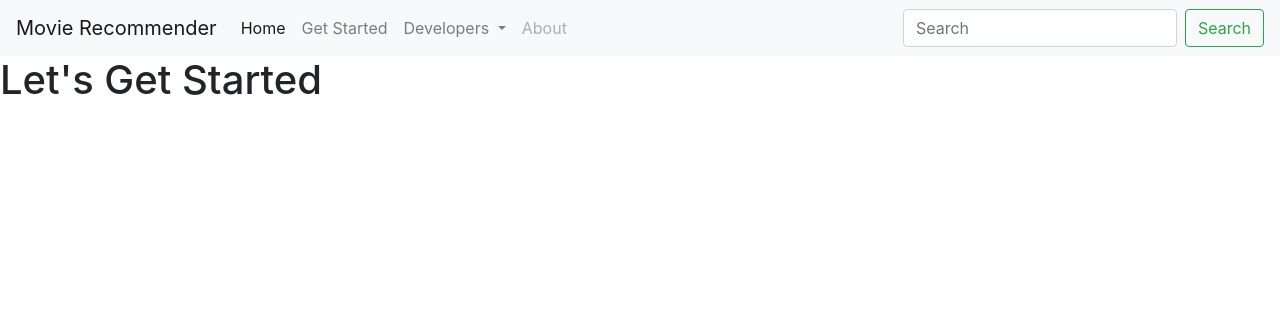
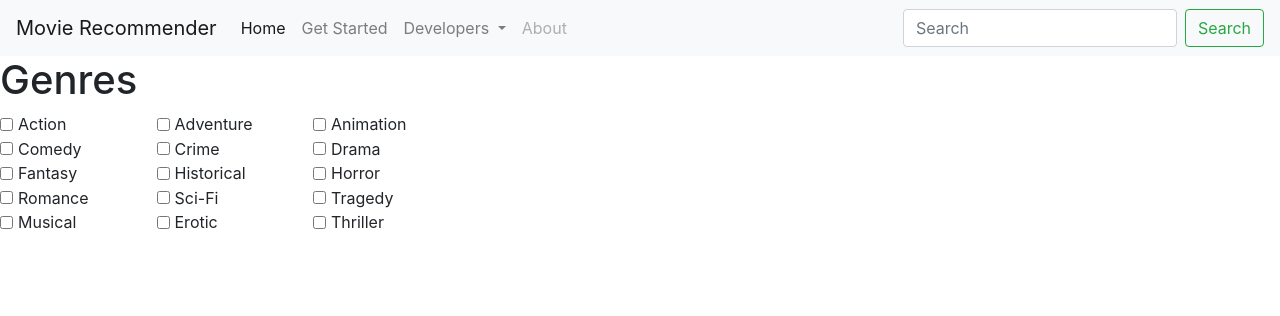
Before and after one commit to himanshu03vsk/RecommendIt, a Django app: page /start in a window 1280 px wide. Shown: the top 316 px of the page. Run offline with Django 3.2, Linux system fonts and the light colour scheme; some libraries are stand-ins or nearby versions.

Commit message:
added checkboxes

```diff
--- a/templates/base.html
+++ b/templates/base.html
@@ -4,7 +4,14 @@
 
 <!DOCTYPE html>
 <html lang="en">
+
     <head>
+    <style>
+    {% block style %}
+
+    {% endblock style %}
+    </style>
+    {% comment %} {% block head %} {% endcomment %}
         <!-- Required meta tags -->
         <meta charset="utf-8">
         <meta name="viewport" content="width=device-width, initial-scale=1, shrink-to-fit=no">
--- a/templates/start.html
+++ b/templates/start.html
@@ -4,6 +4,83 @@
 
 {% block body %}
 
-<h1>Let's Get Started</h1>
+<h1>Genres</h1>
+<div class="form-check-1 form-check-inline" style="width: 140px">
+  <input class="form-check-input" type="checkbox" id="inlineCheckbox1" value="option1">
+  <label class="form-check-label" for="inlineCheckbox1">Action</label>
+</div>
 
+<div class="form-check-1 form-check-inline" style="width: 140px">
+  <input class="form-check-input" type="checkbox" id="inlineCheckbox1" value="option2">
+  <label class="form-check-label" for="inlineCheckbox1">Adventure</label>
+</div>
+
+<div class="form-check-1 form-check-inline" style="width: 140px">
+  <input class="form-check-input" type="checkbox" id="inlineCheckbox3" value="option3">
+  <label class="form-check-label" for="inlineCheckbox3">Animation</label>
+</div><br>
+
+<div class="form-check-2 form-check-inline" style="width: 140px">
+  <input class="form-check-input" type="checkbox" id="inlineCheckbox4" value="option4">
+  <label class="form-check-label" for="inlineCheckbox4">Comedy</label>
+</div>
+
+<div class="form-check-2 form-check-inline" style="width: 140px">
+  <input class="form-check-input" type="checkbox" id="inlineCheckbox5" value="option5">
+  <label class="form-check-label" for="inlineCheckbox5">Crime</label>
+</div>
+
+<div class="form-check-2 form-check-inline" style="width: 140px">
+  <input class="form-check-input" type="checkbox" id="inlineCheckbox6" value="option6">
+  <label class="form-check-label" for="inlineCheckbox6">Drama</label>
+</div><br>
+
+
+<div class="form-check-3 form-check-inline" style="width: 140px">
+  <input class="form-check-input" type="checkbox" id="inlineCheckbox7" value="option7">
+  <label class="form-check-label" for="inlineCheckbox7">Fantasy</label>
+</div>
+
+<div class="form-check-3 form-check-inline" style="width: 140px">
+  <input class="form-check-input" type="checkbox" id="inlineCheckbox8" value="option8">
+  <label class="form-check-label" for="inlineCheckbox8">Historical</label>
+</div>
+
+<div class="form-check-3 form-check-inline" style="width: 140px">
+  <input class="form-check-input" type="checkbox" id="inlineCheckbox9" value="option9">
+  <label class="form-check-label" for="inlineCheckbox9">Horror</label>
+</div>
+<br>
+
+<div class="form-check-4 form-check-inline" style="width: 140px">
+  <input class="form-check-input" type="checkbox" id="inlineCheckbox10" value="option10">
+  <label class="form-check-label" for="inlineCheckbox10">Romance</label>
+</div>
+
+<div class="form-check-4 form-check-inline" style="width: 140px">
+  <input class="form-check-input" type="checkbox" id="inlineCheckbox11" value="option11">
+  <label class="form-check-label" for="inlineCheckbox11">Sci-Fi</label>
+</div>
+
+<div class="form-check-4 form-check-inline" style="width: 140px">
+  <input class="form-check-input" type="checkbox" id="inlineCheckbox12" value="option12">
+  <label class="form-check-label" for="inlineCheckbox12">Tragedy</label>
+</div>
+<br>
+
+<div class="form-check-5 form-check-inline" style="width: 140px">
+  <input class="form-check-input" type="checkbox" id="inlineCheckbox13" value="option13">
+  <label class="form-check-label" for="inlineCheckbox13">Musical</label>
+</div>
+
+<div class="form-check-5 form-check-inline" style="width: 140px">
+  <input class="form-check-input" type="checkbox" id="inlineCheoption14" value="option14">
+  <label class="form-check-label" for="inlineCheckbox14">Erotic</label>
+</div>
+
+<div class="form-check-5 form-check-inline" style="width: 140px">
+  <input class="form-check-input" type="checkbox" id="inlineCheckbox15" value="option15">
+  <label class="form-check-label" for="inlineCheckbox15">Thriller</label>
+</div>
+<br>
 {% endblock body %}
```
Also changed, not shown: templates/homepage.html (+0 -45 lines).
